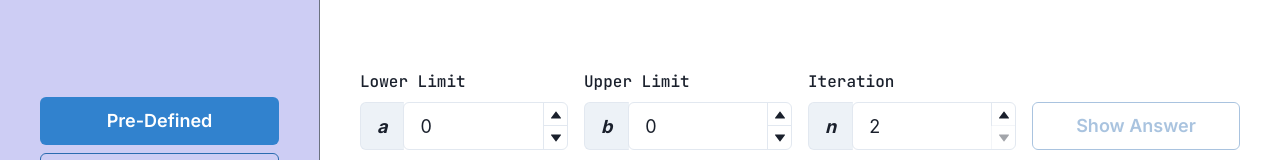
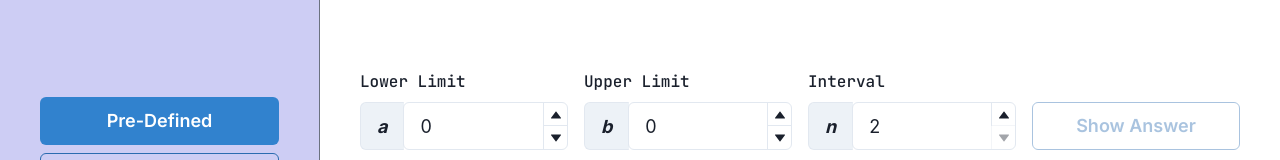
Before and after one commit to lonewanderer27/mantarie, a React (Vite) app: page / in a window 1280 px wide. Shown: the part 251-411 px from the top of the page. Built offline with nearby package versions, Linux system fonts and the light colour scheme.

Commit message:
rename iteration to interval

```diff
--- a/src/Body.tsx
+++ b/src/Body.tsx
@@ -196,7 +196,7 @@ export default function Body() {
         </div>
         <div className="w-full md:w-1/4">
           <FormControl>
-            <FormLabel><Text>Iteration</Text></FormLabel>
+            <FormLabel><Text>Interval</Text></FormLabel>
             <InputGroup size="lg">
               <InputLeftAddon children="n" />
               <NumberInput isReadOnly={showAnswer} min={2} defaultValue={2}  name="n" value={n} onChange={nHandleChange}>
```
